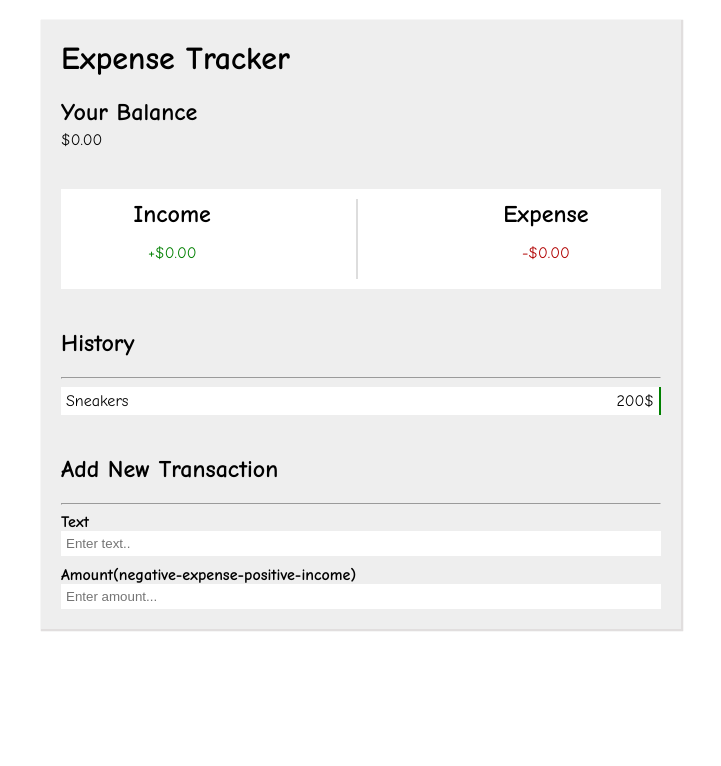
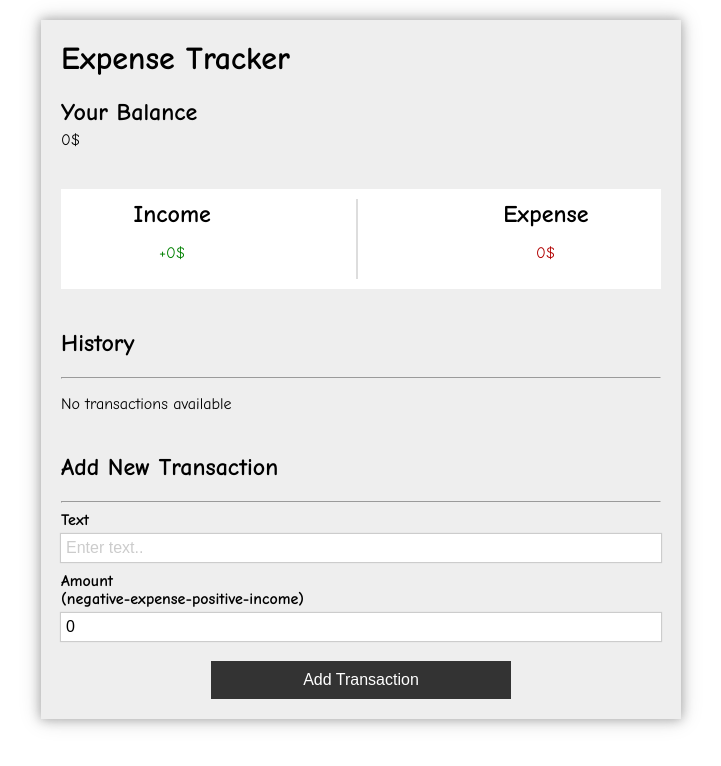
Before and after one commit to Mo77amed7/expense-tracker, a Vue app: page / in a window 1280 px wide. Shown: the top 766 px of the page, without its empty margins (279-1000 px from the left). Built offline with nearby package versions, Linux system fonts and the light colour scheme.

Commit message:
feat: implement transaction management and enhance component interactions

```diff
--- a/src/App.vue
+++ b/src/App.vue
@@ -1,9 +1,15 @@
 <template>
   <the-header></the-header>
-  <the-balance></the-balance>
-  <income-expenses></income-expenses>
-  <transaction-list></transaction-list>
-  <add-transaction></add-transaction>
+  <the-balance
+    @transaction-added="updateTransactions"
+    :balance="balance"
+  ></the-balance>
+  <income-expenses :income="income" :expense="expense"></income-expenses>
+  <transaction-list
+    :transactions="transactions"
+    @transaction-deleted="deleteTransactions"
+  ></transaction-list>
+  <add-transaction @transaction-added="updateTransactions"></add-transaction>
 </template>
 
 <script>
@@ -13,12 +19,59 @@ import TransactionList from "./components/TransactionList.vue";
 import TheHeader from "./components/TheHeader.vue";
 import TheBalance from "./components/TheBalance.vue";
 export default {
+  name: "The-App",
+  emits: ["transaction-updated"],
+  data() {
+    return {
+      balance: 0,
+      income: 0,
+      expense: 0,
+      transactions: [],
+    };
+  },
   components: {
     TheHeader,
     TheBalance,
     IncomeExpenses,
     AddTransaction,
     TransactionList,
+  },
+  methods: {
+    updateTransactions(newTransaction) {
+      if (newTransaction.amount > 0) {
+        this.income += newTransaction.amount;
+      } else {
+        this.expense += newTransaction.amount;
+      }
+      this.balance = this.income + this.expense;
+      this.transactions.push(newTransaction);
+      localStorage.setItem("transactions", JSON.stringify(this.transactions));
+    },
+    deleteTransactions(updatedTransactions) {
+      this.income = 0;
+      this.expense = 0;
+      updatedTransactions.forEach((transaction) => {
+        if (transaction.amount > 0) {
+          this.income += transaction.amount;
+        } else {
+          this.expense += transaction.amount;
+        }
+      });
+      this.balance = this.income + this.expense;
+      this.transactions = updatedTransactions;
+    },
+  },
+  created() {
+    const transactions = JSON.parse(localStorage.getItem("transactions")) || [];
+    transactions.forEach((transaction) => {
+      if (transaction.amount > 0) {
+        this.income += transaction.amount;
+      } else {
+        this.expense += transaction.amount;
+      }
+    });
+    this.balance = this.income + this.expense;
+    this.transactions = transactions;
   },
 };
 </script>
@@ -36,8 +89,7 @@ body {
   background-color: #eee;
   width: 50%;
   margin: 20px auto;
-  box-shadow: 1px 1px 1px 1px rgb(225, 222, 222),
-    1px 1px 1px 1px rgb(225, 222, 222);
+  box-shadow: 0px 0px 10px 0px #aaa, 0px 0px 20px 0px #ccc;
   padding: 20px;
   font-family: "Comic Neue", cursive;
 }
--- a/src/components/AddTransaction.vue
+++ b/src/components/AddTransaction.vue
@@ -2,14 +2,30 @@
   <section>
     <h2>Add New Transaction</h2>
     <hr />
-    <form>
+    <form @submit.prevent="addTransaction">
       <div>
         <label for="text">Text</label>
-        <input id="text" type="text" placeholder="Enter text.." />
+        <input
+          id="text"
+          type="text"
+          placeholder="Enter text.."
+          v-model="transaction.title"
+        />
       </div>
       <div>
-        <label for="amount">Amount(negative-expense-positive-income)</label>
-        <input id="amount" type="number" placeholder="Enter amount..." />
+        <label for="amount">Amount<br></br>(negative-expense-positive-income)</label>
+        <input
+          id="amount"
+          type="number"
+          placeholder="Enter amount..."
+          v-model.number="transaction.amount"
+        />
+      </div>
+      <p class="error" v-if="transaction.errorMessage">
+        {{ transaction.errorMessage }}
+      </p>
+      <div class="action">
+        <button type="submit">Add Transaction</button>
       </div>
     </form>
   </section>
@@ -17,6 +33,39 @@
 <script>
 export default {
   name: "AddTransaction",
+  data() {
+    return {
+      transaction: {
+        title: "",
+        amount: 0,
+        id: null,
+        errorMessage: "",
+      },
+    };
+  },
+  methods: {
+    addTransaction() {
+      if (this.transaction.title === "") {
+        this.transaction.errorMessage = "Please enter a valid title";
+        return;
+      }
+      if (this.transaction.amount === 0) {
+        this.transaction.errorMessage = "Please enter a valid amount";
+        return;
+      }
+      this.transaction.errorMessage = "";
+
+      const newTransaction = {
+        title: this.transaction.title,
+        amount: Number(this.transaction.amount),
+        id: Date.now(),
+      };
+      // Reset form
+      this.transaction.title = "";
+      this.transaction.amount = 0;
+      this.$emit("transaction-added", newTransaction);
+    },
+  },
 };
 </script>
 
@@ -32,5 +81,39 @@ input {
   padding: 5px;
   border: 0;
   width: 100%;
+  box-shadow: 0px 0px 1px 1px #ccc;
+  font-size: 16px;
+  margin-top: 5px;
+}
+input:focus {
+  outline: none;
+  box-shadow: 0px 0px 2px 2px #888888;
+}
+input::placeholder {
+  color: #ccc;
+}
+.action {
+  display: flex;
+  justify-content: center;
+  align-items: center;
+}
+.error {
+  color: red;
+  margin: 5px 0;
+}
+button {
+  width: 50%;
+  margin-top: 20px;
+
+  padding: 10px;
+  border: 0;
+  background-color: #333;
+  color: white;
+  font-size: 16px;
+  cursor: pointer;
+  transition: background-color 0.3s ease;
+}
+button:hover {
+  background-color: #555;
 }
 </style>
--- a/src/components/IncomeExpenses.vue
+++ b/src/components/IncomeExpenses.vue
@@ -2,18 +2,19 @@
   <section class="income-exp">
     <div class="income">
       <h2>Income</h2>
-      <p>+$0.00</p>
+      <p>+{{ income }}$</p>
     </div>
     <span class="divider"></span>
     <div class="expense">
       <h2>Expense</h2>
-      <p>-$0.00</p>
+      <p>{{ expense }}$</p>
     </div>
   </section>
 </template>
 <script>
 export default {
   name: "IncomeExpenses",
+  props: ["income", "expense"],
 };
 </script>
 <style scoped>
--- a/src/components/TheBalance.vue
+++ b/src/components/TheBalance.vue
@@ -1,13 +1,14 @@
 <template>
   <section>
     <h2>Your Balance</h2>
-    <p>$0.00</p>
+    <p>{{ balance }}$</p>
   </section>
 </template>
 
 <script>
 export default {
   name: "TheBalance",
+  props: ["balance"],
 };
 </script>
 <style scoped>
--- a/src/components/TheHeader.vue
+++ b/src/components/TheHeader.vue
@@ -11,7 +11,7 @@ export default {
 </script>
 
 <style scoped>
-  h1 {
-    margin-top: 0px;
-  }
+h1 {
+  margin-top: 0px;
+}
 </style>
--- a/src/components/TransactionList.vue
+++ b/src/components/TransactionList.vue
@@ -1,19 +1,34 @@
 <template>
   <section>
     <h2>History</h2>
-    <hr>
-    <ul>
-      <li class="plus">
-        <span>Sneakers</span>
-        <span>200$</span>
-        <button>X</button>
+    <hr />
+    <ul v-if="transactions.length > 0">
+      <li
+        v-for="transaction in transactions"
+        :key="transaction.title"
+        :class="transaction.amount > 0 ? 'plus' : 'minus'"
+      >
+        <span>{{ transaction.title }}</span>
+        <span>{{ transaction.amount }}$</span>
+        <button @click="deleteTransaction(transaction.id)">X</button>
       </li>
     </ul>
+    <p v-else>No transactions available</p>
   </section>
 </template>
 <script>
 export default {
   name: "TransactionList",
+  props: ["transactions"],
+  methods: {
+    deleteTransaction(id) {
+      const transactions =
+        JSON.parse(localStorage.getItem("transactions")) || [];
+      const updated = transactions.filter((t) => t.id !== id);
+      localStorage.setItem("transactions", JSON.stringify(updated));
+      this.$emit("transaction-deleted", updated);
+    },
+  },
 };
 </script>
 
@@ -32,6 +47,8 @@ li {
   padding: 5px;
   border-right-width: 2px;
   border-right-style: solid;
+  box-shadow: 0px 0px 1px 1px #ccc;
+  margin: 10px 0px;
 }
 
 button {
```
